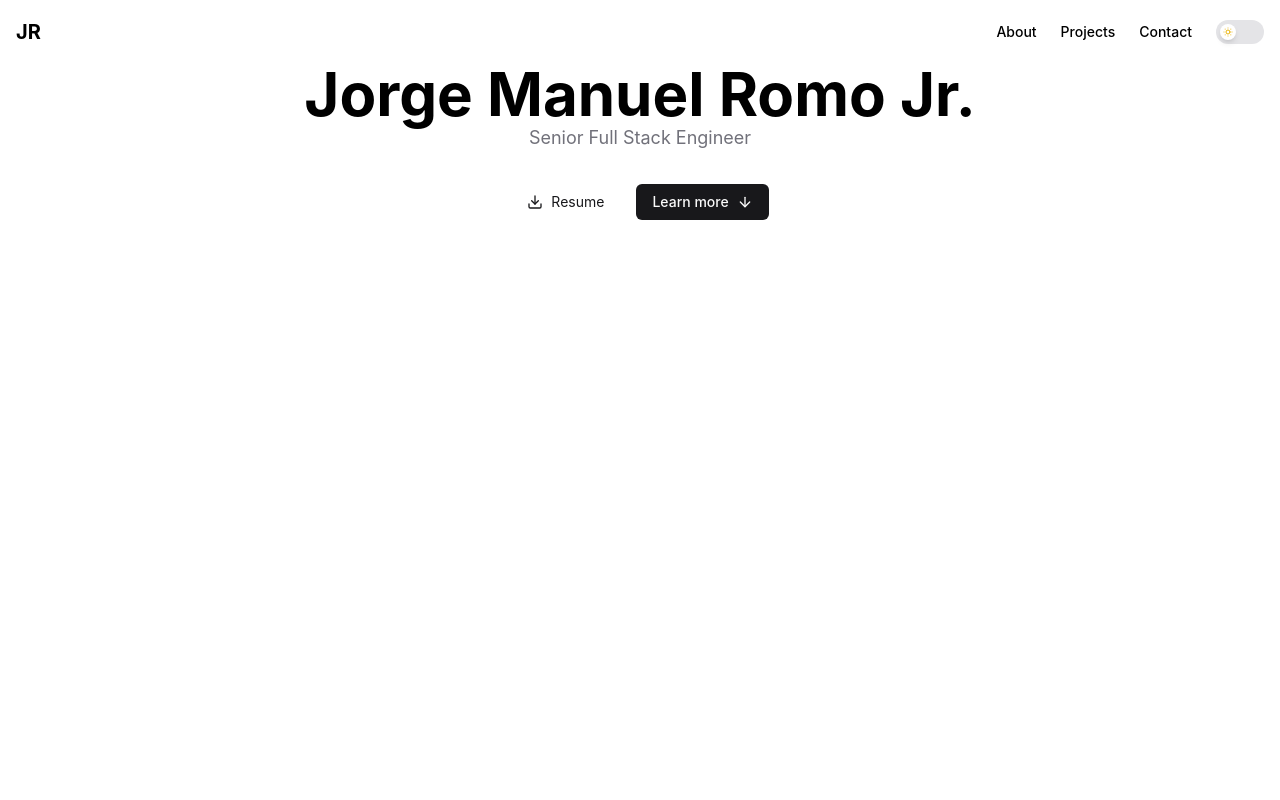
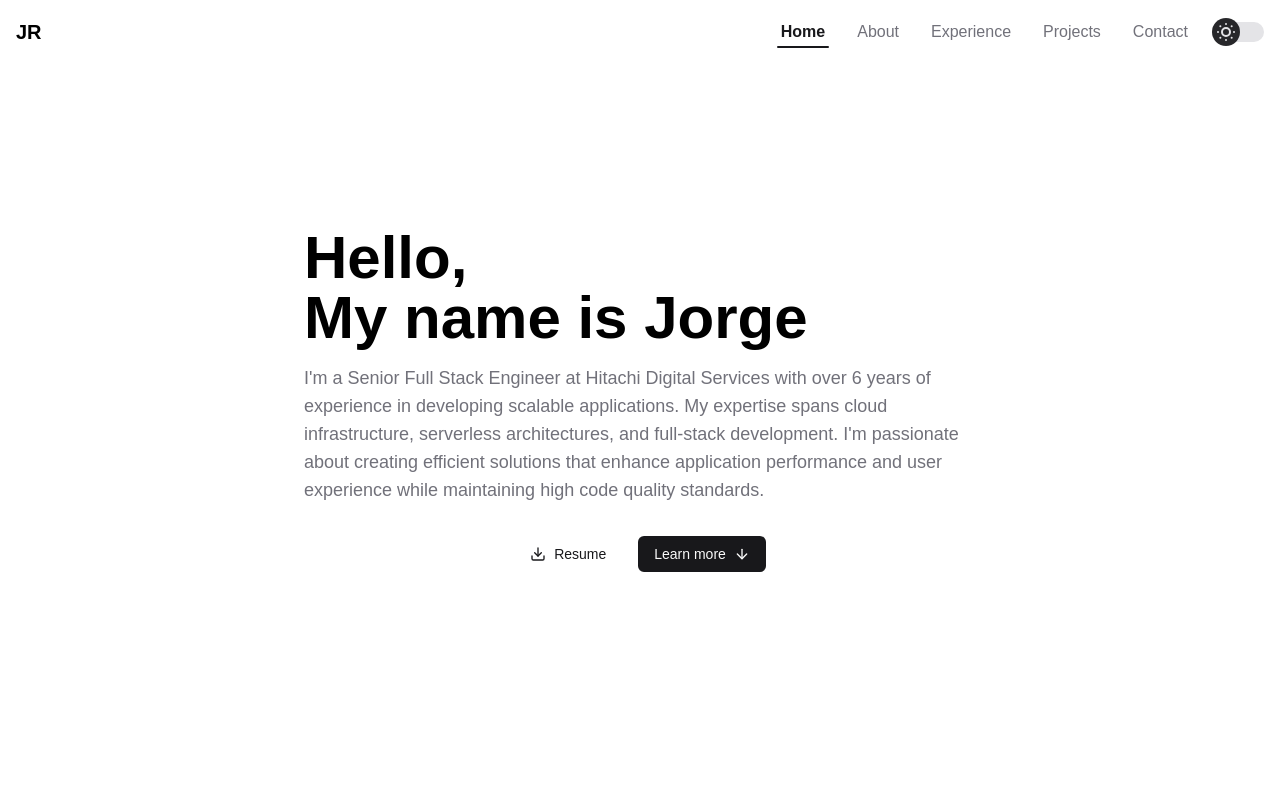
Before and after one commit to jorge-romo/jorge-romo.github.io, a Next.js app: page / in a window 1280 px wide. Shown: the top 800 px of the page. Built offline with nearby package versions, Linux system fonts and the light colour scheme.

Commit message:
update the font & fix issues

```diff
--- a/package.json
+++ b/package.json
@@ -3,18 +3,19 @@
   "version": "0.1.0",
   "private": true,
   "scripts": {
-    "dev": "next dev",
+    "dev": "rimraf .next && next dev",
     "build": "next build",
     "start": "next start",
     "lint": "next lint",
     "lint:fix": "next lint --fix",
     "lint:eslint": "eslint --fix",
     "lint-staged": "lint-staged",
-    "format": "prettier --write */**/*.{json,ts,tsx,css,md}",
+    "format": "prettier --write **/*.{json,ts,tsx,css,md}",
     "test": "jest",
     "prepare": "husky"
   },
   "dependencies": {
+    "@fontsource/raleway": "^5.2.6",
     "@next/env": "~15.3.0",
     "clsx": "^2.1.1",
     "date-fns": "^4.1.0",
@@ -54,6 +55,7 @@
     "lint-staged": "^15.3.0",
     "prettier": "^3.4.2",
     "prettier-plugin-tailwindcss": "^0.6.9",
+    "rimraf": "^6.0.1",
     "ts-jest": "^29.2.5",
     "ts-node": "^10.9.2",
     "typescript": "^5"
--- a/src/app/globals.css
+++ b/src/app/globals.css
@@ -1,6 +1,8 @@
 @tailwind base;
 @tailwind components;
 @tailwind utilities;
+
+@import '@fontsource/raleway/index.css';
 
 @layer base {
   :root {
@@ -54,14 +56,14 @@
     @apply border-border;
   }
   body {
-    @apply bg-background text-foreground;
+    @apply bg-background font-sans text-foreground;
   }
 }
 
 body {
   background-color: var(--background-color);
   color: var(--text-color);
-  font-family: 'Inter', sans-serif;
+  font-family: 'Raleway', sans-serif;
 }
 
 html {
--- a/src/app/layout.tsx
+++ b/src/app/layout.tsx
@@ -1,14 +1,11 @@
 import React from 'react';
 import type { Metadata } from 'next';
-// import { Inter } from 'next/font/google';
 import Header from '@/components/Header';
 import './globals.css';
 import Footer from '@/components/Footer';
 import ThemeProvider from '@/components/ui/ThemeProvider';
 import ScrollToTopButton from '@/components/ui/ScrollToTopButton';
 import { config, personalInfo } from '@/data';
-
-// const inter = Inter({ subsets: ['latin'] });
 
 export const metadata: Metadata = {
   metadataBase: new URL(config.url),
@@ -60,7 +57,6 @@ export default function RootLayout({
   return (
     <html lang="en" suppressHydrationWarning>
       <body>
-        {/* <body className={inter.className}> */}
         <ThemeProvider
           attribute="class"
           defaultTheme="system"
--- a/src/components/Header.tsx
+++ b/src/components/Header.tsx
@@ -6,15 +6,21 @@ import { LuMenu } from 'react-icons/lu';
 import { Button } from '@/components/ui';
 import MobileMenu from '@/components/MobileMenu';
 import NavMenu from '@/components/NavMenu';
+import { useScrollSpy } from './hooks/useScrollSpy';
 
 const navItems = [
+  { href: '#', label: 'Home' },
   { href: '#about', label: 'About' },
+  { href: '#experience', label: 'Experience' },
   { href: '#projects', label: 'Projects' },
   { href: '#contact', label: 'Contact' },
 ];
 
+const sectionIds = navItems.map((item) => item.href.replace('#', ''));
+
 const Header: React.FC = () => {
   const [isMenuOpen, setIsMenuOpen] = useState(false);
+  const activeId = useScrollSpy(sectionIds, 80); // 80px offset for header height
 
   useEffect(() => {
     const handleScroll = () => {
@@ -54,7 +60,7 @@ const Header: React.FC = () => {
           >
             <LuMenu className="h-5 w-5" />
           </Button>
-          <NavMenu navItems={navItems} />
+          <NavMenu navItems={navItems} activeId={activeId} />
         </div>
       </div>
 
@@ -62,6 +68,7 @@ const Header: React.FC = () => {
         isMobileMenuOpen={isMenuOpen}
         setIsMobileMenuOpen={setIsMenuOpen}
         navItems={navItems}
+        activeId={activeId}
       />
     </header>
   );
--- a/src/components/MobileMenu.tsx
+++ b/src/components/MobileMenu.tsx
@@ -8,12 +8,14 @@ export interface MobileMenuProps {
   isMobileMenuOpen: boolean;
   setIsMobileMenuOpen: React.Dispatch<React.SetStateAction<boolean>>;
   navItems: { href: string; label: string }[];
+  activeId?: string | null;
 }
 
 const MobileMenu: React.FC<MobileMenuProps> = ({
   isMobileMenuOpen,
   setIsMobileMenuOpen,
   navItems,
+  activeId,
 }) => {
   const handleSwipe = (_event: PointerEvent, info: PanInfo) => {
     if (info.offset.y < -50) {
@@ -68,6 +70,7 @@ const MobileMenu: React.FC<MobileMenuProps> = ({
               setIsMobileMenuOpen(false);
             }}
             navItems={navItems}
+            activeId={activeId}
           />
           <div className="absolute inset-x-0 bottom-0 flex animate-bounce items-center justify-center">
             <LuChevronUp className="h-6 w-6 text-gray-500 dark:text-gray-400" />
--- a/src/components/NavMenu.tsx
+++ b/src/components/NavMenu.tsx
@@ -6,12 +6,14 @@ export interface NavMenuProps {
   navItems: { href: string; label: string }[];
   isMobile?: boolean;
   onNavigate?: (event: { preventDefault: () => void }) => void;
+  activeId?: string | null;
 }
 
 const NavMenu: React.FC<NavMenuProps> = ({
   navItems,
   isMobile = false,
   onNavigate,
+  activeId,
 }) => {
   const mobileClasses =
     'mobile-menu-class flex flex-col gap-4 md:hidden py-4 px-4';
@@ -22,16 +24,32 @@ const NavMenu: React.FC<NavMenuProps> = ({
       data-testid="nav-menu"
       className={isMobile ? mobileClasses : desktopClasses}
     >
-      {navItems.map((item) => (
+      {navItems.map((item) => {
+        const isActive =
+          typeof activeId === 'string' && item.href === `#${activeId}`;
+        return (
           <Link
             key={item.href}
             href={item.href}
             onNavigate={onNavigate}
-          className="text-primary-dark text-sm font-medium transition-colors hover:text-primary/80 dark:text-zinc-100 dark:hover:text-zinc-100/80"
+            className={
+              `relative px-1 text-base transition-colors duration-200 ` +
+              (isActive
+                ? 'font-bold text-primary'
+                : 'text-muted-foreground hover:text-primary')
+            }
+            style={{ display: 'inline-block' }}
           >
             {item.label}
+            {isActive && (
+              <span
+                className="absolute -bottom-1 left-0 h-0.5 w-full rounded bg-primary"
+                style={{ content: '""' }}
+              />
+            )}
           </Link>
-      ))}
+        );
+      })}
       <ToggleTheme />
     </nav>
   );
--- /dev/null
+++ b/src/components/hooks/useScrollSpy.ts
@@ -0,0 +1,38 @@
+import { useEffect, useState } from 'react';
+
+export function useScrollSpy(sectionIds: string[], offset = 0) {
+  const [activeId, setActiveId] = useState<string | null>(null);
+
+  useEffect(() => {
+    const handleScroll = () => {
+      let currentId: string | null = null;
+      for (const id of sectionIds) {
+        if (typeof id !== 'string') {
+          break;
+        }
+
+        let rect: { top: number; bottom: number } | null = null;
+        if (id) {
+          const el = document.getElementById(id);
+          rect = el?.getBoundingClientRect() ?? null;
+        } else {
+          rect = {
+            top: offset,
+            bottom: 1,
+          };
+        }
+
+        if (rect && rect.top - offset <= 0 && rect.bottom > 0) {
+          currentId = id;
+        }
+      }
+      setActiveId(currentId);
+    };
+
+    window.addEventListener('scroll', handleScroll, { passive: true });
+    handleScroll(); // Initial check
+    return () => window.removeEventListener('scroll', handleScroll);
+  }, [sectionIds, offset]);
+
+  return activeId;
+}
--- a/src/components/sections/Hero.tsx
+++ b/src/components/sections/Hero.tsx
@@ -8,20 +8,24 @@ import DownloadResumeButton from '@/components/DownloadResumeButton';
 
 const Hero = () => {
   return (
-    <section data-testid="hero" className="mx-auto min-h-screen px-4 py-16">
-      <div className="flex h-full flex-col items-center justify-center">
+    <section
+      data-testid="hero"
+      className="mx-auto flex min-h-screen flex-col items-center justify-center px-4 py-16"
+    >
       <motion.div
         initial={{ opacity: 0, y: 20 }}
         animate={{ opacity: 1, y: 0 }}
         transition={{ duration: 0.5 }}
-          className="space-y-8 text-center"
+        className="space-y-8"
       >
         <div data-testid="hero-intro">
-            <h1 className="text-4xl font-bold md:text-6xl">
-              {personalInfo.name}
+          <h1 className="mb-4 text-4xl font-bold md:text-6xl">
+            Hello,&nbsp;
+            <br />
+            My name is {personalInfo.nameShort}
           </h1>
           <p className="mx-auto max-w-2xl text-lg text-muted-foreground">
-              {personalInfo.title}
+            {personalInfo.bio}
           </p>
         </div>
         <div
@@ -38,7 +42,6 @@ const Hero = () => {
           </Link>
         </div>
       </motion.div>
-      </div>
     </section>
   );
 };
--- a/src/components/ui/ToggleTheme.tsx
+++ b/src/components/ui/ToggleTheme.tsx
@@ -4,6 +4,7 @@ import React, { useEffect, useState } from 'react';
 import { LuMoon as Moon, LuSunDim as Sun } from 'react-icons/lu';
 import { useTheme } from 'next-themes';
 import { motion } from 'framer-motion';
+import clsx from 'clsx';
 
 const ToggleTheme: React.FC = () => {
   const { setTheme, resolvedTheme } = useTheme();
@@ -22,13 +23,19 @@ const ToggleTheme: React.FC = () => {
   return (
     <button
       onClick={toggleTheme}
-      className="relative h-6 w-12 rounded-full bg-zinc-200 transition-colors duration-300 dark:bg-zinc-700"
+      className={clsx(
+        'relative h-5 w-12 rounded-full transition-colors duration-300',
+        resolvedTheme === 'dark' ? 'bg-zinc-800' : 'bg-zinc-200',
+      )}
       aria-label="Toggle theme"
     >
       <motion.div
-        className="absolute left-1 top-1 flex h-4 w-4 items-center justify-center rounded-full bg-white shadow-md"
+        className={clsx(
+          'absolute -left-1 -top-1 flex h-7 w-7 items-center justify-center rounded-full',
+          resolvedTheme === 'dark' ? 'bg-zinc-100' : 'bg-zinc-800',
+        )}
         animate={{
-          x: resolvedTheme === 'dark' ? 24 : 0,
+          x: resolvedTheme === 'dark' ? 28 : 0,
         }}
         transition={{
           type: 'spring',
@@ -37,9 +44,9 @@ const ToggleTheme: React.FC = () => {
         }}
       >
         {resolvedTheme === 'dark' ? (
-          <Moon className="h-3 w-3 text-zinc-700" />
+          <Moon className="h-6 w-6 text-zinc-800" />
         ) : (
-          <Sun className="h-3 w-3 text-yellow-500" />
+          <Sun className="h-6 w-6 text-zinc-200" />
         )}
       </motion.div>
     </button>
--- a/src/data/personal.ts
+++ b/src/data/personal.ts
@@ -23,6 +23,7 @@ export type IPersonalInfo = {
   photo: string | StaticImageData;
   resume: string;
   name: string;
+  nameShort: string;
   title: string;
   bio: string;
   summary: string;
@@ -35,9 +36,10 @@ export const personalInfo: IPersonalInfo = {
   photo: profileImg,
   resume: '/pdfs/Resume.pdf',
   name: 'Jorge Manuel Romo Jr.',
+  nameShort: 'Jorge',
   title: 'Senior Full Stack Engineer',
-  bio: `A passionate Full Stack Developer specializing in building exceptional digital experiences`,
-  summary: `I specialize in developing robust full-stack applications using modern technologies like React, TypeScript, .NET Core, and Node.js, while leveraging cloud platforms such as AWS and Azure. My expertise extends to implementing serverless architectures, establishing coding standards, and fostering team growth through comprehensive documentation and mentorship.\n\nBeyond technical skills, I'm passionate about improving development processes, implementing effective peer-review systems, and ensuring high code quality through automated testing and monitoring solutions.`,
+  bio: "I'm a Senior Full Stack Engineer at Hitachi Digital Services with over 6 years of experience in developing scalable applications. My expertise spans cloud infrastructure, serverless architectures, and full-stack development. I'm passionate about creating efficient solutions that enhance application performance and user experience while maintaining high code quality standards.",
+  summary: `As a Senior Full Stack Engineer, I specialize in architecting and developing robust applications using modern technologies like React, TypeScript, .NET Core, Java, and Node.js. My experience includes implementing serverless architectures with AWS Lambda and Azure Functions, leading to significant performance improvements and reduced operational costs.\n\nI've successfully led the development of full-stack applications serving thousands of users, while establishing comprehensive coding standards and best practices. My focus on code quality and mentorship has resulted in improved team productivity and reduced technical debt. I'm particularly proud of creating detailed documentation and coding style guides that have become essential resources for team development and onboarding.\n\nBeyond technical implementation, I excel in process improvement, having implemented effective peer-review systems and automated testing solutions. My collaborative approach with product owners and QA teams has led to more efficient release cycles and higher quality deliverables.`,
   from: '2018-05',
   location: 'Odessa, TX 79763',
   phone: '1 432 231 0759',
--- a/tailwind.config.ts
+++ b/tailwind.config.ts
@@ -16,6 +16,9 @@ const config: Config = {
       },
     },
     extend: {
+      fontFamily: {
+        sans: ['Raleway', 'ui-sans-serif', 'system-ui', 'sans-serif'],
+      },
       colors: {
         border: 'hsl(var(--border))',
         input: 'hsl(var(--input))',
```
Also changed, not shown: tsconfig.json (+13 -2 lines), 1 other file (tests, documents, lock files or other folders). Lines whose indentation alone changed are shown as unchanged.
